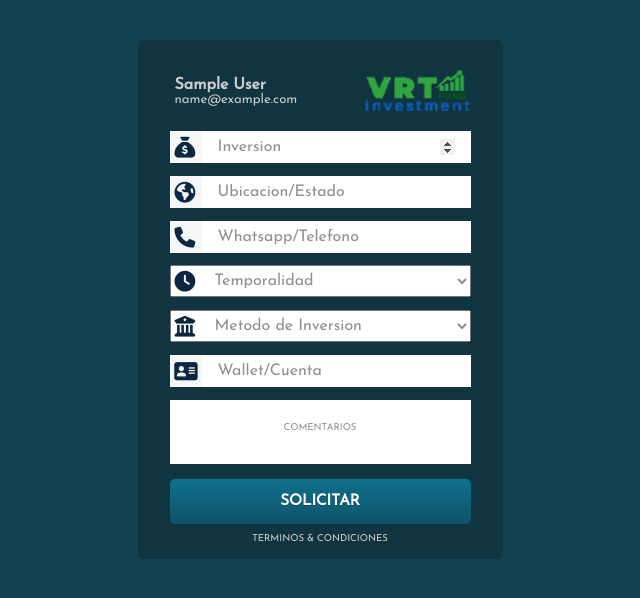
After one commit to savelasquezo/VRT, a Django app: page /info/form in a window 1280 px wide. The commit adds this page. Shown: the top 598 px of the page, without its empty margins (320-960 px from the left). Run offline with Django 4.2, Linux system fonts and the light colour scheme; the visitor is signed in with stand-in values (Sample User, id 1); data comes from the database, SQL or seed files in the repository.

Commit message:
Solicitudes Anonimas

```diff
--- a/core/InvestmentFund/functions.py
+++ b/core/InvestmentFund/functions.py
@@ -51,7 +51,7 @@ def GlobalContext(request):
             'total_paid':total_paid,                    #//Total Abonado
             'available':available,                      #//Disponible Intereses
             'ref_available': ref_available,             #//Disponible Comiciones
-            'cash_total':cash_total,                    #//Disponible Total -> Intereses + Comiciones
+            'cash_total':cash_total,                    #//Total -> Intereses + Comiciones
             'date_expire': date_to_string,              #//Fecha Finalizacion
             'percent': percent,                         #//Porcentaje de Avance ->"Only Intereses"
             'max_profit':max_profit,                    #//Maximo Beneficio Posible
--- a/core/InvestmentFund/models.py
+++ b/core/InvestmentFund/models.py
@@ -8,7 +8,7 @@ from django.contrib.auth.validators import UnicodeUsernameValidator
 
 lst_ranks = (('Silver','Silver'),('Gold','Gold'),('Platinum','Platinum'))
 lst_sts = (('Pendiente','Pendiente'),('Aprobado','Aprobado'),('Denegado','Denegado'),('Error','Error'))
-lst_banks = (('Binance','Binance'),('Skrill','Skrill'),('PayPal','PayPal'))
+lst_banks = (('Binance','Binance'),('Metamask','Metamask'),('Fiat','Fiat'))
 
 FEE = 6000
 ATICKETS = 3
@@ -33,7 +33,7 @@ class Usuario(AbstractUser):
                 help_text=_("Caracters Max-64, Únicamente letras, dígitos y @/./+/-/_"),
                 error_messages={"unique": _("¡Usuario Actualmente en Uso!"),},)
 
-    is_active = models.BooleanField(_(" "),default=False)
+    is_active = models.BooleanField(_(" "),default=True)
     is_staff = models.BooleanField(_("Staff"),default=False,
                 help_text=_("Usuario con facultades Administrativas"),                  )
 
@@ -156,7 +156,7 @@ class UserRank(models.Model):
 
 class InvestRequests(models.Model):
 
-    username = models.OneToOneField(Usuario, on_delete=models.CASCADE, limit_choices_to={'is_active': False})
+    username = models.OneToOneField(Usuario, on_delete=models.CASCADE, limit_choices_to={'is_operating': False})
 
     codigo = models.CharField(_("Codigo"),max_length=64 ,unique=True,
             help_text=_("Codigo Impreso en las Credenciales"))
--- a/core/InvestmentFund/static/css/home.css
+++ b/core/InvestmentFund/static/css/home.css
@@ -632,6 +660,163 @@ button.link-title:hover{color: #61CE70;}
 }
 
 /* Payments section end */
+
+/* Payments Forms section start */
+
+.link-img{
+  background: none;
+  border: none;
+  transition: all 1s;
+}
+.link-img button{cursor: pointer;}
+.link-img:hover{filter: brightness(130%)}
+
+.container{
+  display: flex;
+  align-items: center;
+  justify-content: center;
+  padding: 20px;
+  margin-top: 20px;
+}
+
+.label-payment{
+  display: flex;
+  margin: 5px;
+  justify-content: space-between;
+}
+.label-name-payment{
+  color:#ccc;
+}
+.name-payment-h5{padding: 0px;margin: 0px;font-weight: lighter}
+.name-payment-h4{padding: 0px;margin: 0px;}
+
+.img-payment{
+  width: 128px;
+  height: 64px;
+  margin: -20px -23px 0px 0px;
+}
+
+.payment-form {
+  padding: 2em;
+  padding-bottom: 1em;
+  width:365px;
+  border-radius: 5px;
+  background: rgba(0, 0, 0, 0.20);
+}
+
+.flex-row {
+  display: flex;
+  margin-bottom: 0.3em;
+}
+
+.lf--label {
+  width: 2em;
+  height: 32px;
+  display: flex;
+  align-items: center;
+  justify-content: center;
+  background: #f5f6f8;
+  cursor: pointer;
+}
+.option-label{
+  width: 100%;
+  height: 32px;
+  color: #8f8f8f;
+  font-size: 1rem;
+  padding-left: 40px;
+}option[value=""][disabled][selected][hidden] {display: none;}
+
+
+.lf--input {
+  flex: 1;
+  padding: 1em;
+  border: 0;
+  color: #1e1e1e;
+  height: 32px;
+  font-size: 1rem;
+}.lf--input::placeholder{color: #8f8f8f;}
+.lf--input:focus {
+  outline: none;
+}
+
+.text--input{
+  flex: 1;
+  padding: 1em;
+  border: 0;
+  color: #1e1e1e;
+  height: 64px;
+  font-size: 0.8rem;
+  text-transform: uppercase;
+  overflow-y:auto;
+  resize: none;
+  margin-bottom: 10px;
+}
+.text--input::placeholder{
+  color: #8f8f8f;
+  font-size: 0.6rem;
+  padding-top: 10px;
+  text-align: center;
+}
+
+
+.lf--submit {
+  display: block;
+  padding: 1em;
+  width: 100%;
+  background: linear-gradient(to top, #0f5368, #0f708d );
+  border-radius: 5px;
+  border: none;
+  color: #fff;
+  cursor: pointer;
+  font-size: 0.95em;
+  font-weight: 600;
+  margin-bottom: 10px;
+  transition: 1.35s all;
+  text-shadow: 0 1px 0 rgba(0, 0, 0, 0.2);
+}
+.lf--submit:focus {
+  outline: none;
+  transform: scale(1.01);
+}
+
+.lf--forgot {
+  display: flex;
+  margin-top: 1em;
+  color: rgb(161, 158, 151);
+  font-size: 0.65em;
+  text-align: center;
+  justify-content: center;
+}
+
+.lf--allready {
+  display: flex;
+  margin: 0.3em 0 0 0;
+  padding: 0;
+  color: rgb(211, 207, 199);
+  font-size: 0.6em;
+  text-align: center;
+  justify-content: center;
+  text-decoration: none;
+  transition: 0.2s all;
+}.lf--allready:hover{color: rgb(130, 260, 140)}
+
+.payment__field {
+padding: 20px 0px;
+position: relative;
+}
+
+.payment__icon {
+position: absolute;
+top: 8px;
+color: #0b2742;
+left: 7px;
+transform:scale(1.3);
+}
+
+
+/* Payments Forms section end */
+
+
 
 
 /* footer section start */
--- a/core/InvestmentFund/templates/home/home.html
+++ b/core/InvestmentFund/templates/home/home.html
@@ -30,9 +30,15 @@
                 </h4>
             </div>
             <div class="button-home-container">
+                {% if user.is_operating %}
                 <button class="button-home-interface" onclick=window.location.href="{% url 'Interface' %}">
                     <h5 class="button-home-h5">ADMINISTRAR</h5>
                 </button>
+                {% else %}
+                <button class="button-home-interface" onclick=window.location.href="{% url 'Info' %}">
+                    <h5 class="button-home-h5">SOLICITAR</h5>
+                </button>
+                {% endif %}
                 <button class="button-home-interface" onclick=window.location.href="{% url 'Investment' %}">
                     <h5 class="button-home-h5">SIMULAR</h5>
                 </button>
--- /dev/null
+++ b/core/InvestmentFund/templates/home/info_ticket.html
@@ -0,0 +1,80 @@
+{% load static %}
+{% load humanize %}
+
+<!DOCTYPE html>
+<html lang="en">
+
+<head>
+  <meta charset="UTF-8">
+  <meta http-equiv="X-UA-Compatible" content="IE=edge">
+  <meta name="viewport" content="width=device-width, initial-scale=1.0">
+  <title>{% block title %}VRT Inversiónes{% endblock %}</title>
+  <link rel="shortcut icon" href="{% static '/icon/vrt.ico' %}">
+  <link rel="stylesheet" type="text/css" href="{% static '/css/home.css' %}">
+  <link rel="stylesheet" type="text/css" href="{% static '/assets/fontawesome/css/all.css' %}">
+  <link rel="stylesheet" type="text/css" href="{% static '/assets/fontawesome/css/v4-shims.css' %}">
+</head>
+<body>
+    <div class="container">
+        <form action="{% url 'Info' %}" target="_self" method="POST" class='payment-form'>
+        {% csrf_token %}
+        <div class="label-payment">
+            <div class="label-name-payment">
+                <h4 class="name-payment-h4">{{full_name}}</h4>
+                <h5 class="name-payment-h5">{{email}}</h5>
+            </div>
+            <button class="link-img" onclick=window.location.href="{% url 'Home' %}">
+                <img class="img-payment" src="{% static '/images/vrt-logo0.png' %}" name="logo">
+            </button>
+        </div>
+        <div class="flex-row">
+            <div class="payment__field"><i class="payment__icon fa-solid fa-sack-dollar"></i></div>
+            <label class="lf--label" for="ammount"></label>
+            <input type="number" class='lf--input' placeholder='Inversion' name="ammount" autofocus="" required id="ammount" min="0" max="9999999999" step="100000">
+        </div>
+        <div class="flex-row">
+            <div class="payment__field"><i class="payment__icon fa-solid fa-earth-americas"></i></div>
+            <label class="lf--label" for="country"></label>
+            <input type="text" class='lf--input' placeholder='Ubicacion/Estado' name="country" autofocus="" autocapitalize="true"  maxlength="64" required id="country">
+        </div>
+        <div class="flex-row">
+            <div class="payment__field"><i class="payment__icon fa-solid fa-phone"></i></div>
+            <label class="lf--label" for="phone"></label>
+            <input type="text" class='lf--input' placeholder='Whatsapp/Telefono' name="phone"  required id="phone">
+        </div>
+        <div class="flex-row">
+            <div class="payment__field">
+                <i class="payment__icon fa-solid fa-clock"></i>
+            </div>
+            <select class="option-label" name="rtimedelta" id="rtimedelta" aria-label="" required>
+                <option class="placeholder-label" value="" disabled selected hidden>Temporalidad</option>
+                <option value="m1">3 Meses/Interes E.A 12%</option>
+                <option value="m2">6 Meses/Interes E.A 24%</option>
+                <option value="m3">12 Meses/Interes E.A 36%</option>
+            </select>
+        </div>
+        <div class="flex-row">
+            <div class="payment__field">
+                <i class="payment__icon fa-solid fa-building-columns"></i>
+            </div>
+            <select class="option-label" name="bank" id="bank" aria-label="" required>
+                <option value="" disabled selected hidden>Metodo de Inversion</option>
+                <option value="Binance">Binance</option>
+                <option value="Metamask">Metamask</option>
+                <option value="Fiat">Fiat</option>
+            </select>
+        </div>
+        <div class="flex-row">
+            <div class="payment__field"><i class="payment__icon fa-solid fa-address-card"></i></div>
+            <label class="lf--label" for="bank_account"></label>
+            <input type="text" class='lf--input' placeholder='Wallet/Cuenta' name="bank_account"  required id="bank_account">
+        </div>
+        <div class="flex-row">
+            <textarea class='text--input' placeholder='Comentarios' maxlength="128" name="comment_text" id="comment_text"></textarea>
+        </div>
+        <input class='lf--submit' type='submit' value='SOLICITAR'>
+        <a href="{% url 'Legal' %}" class='lf--allready'>TERMINOS & CONDICIONES</a>
+        </form>
+    </div>
+</body>
+</html>
--- a/core/InvestmentFund/templates/interface/tickets_email_notify.txt
+++ b/core/InvestmentFund/templates/interface/tickets_email_notify.txt
@@ -10,7 +10,7 @@ El plazo maximo para que se realize el deposito es de {{ TimeDelta }} dias habil
 Por favor, asegúrese de verificar la cuenta de destino para evitar errores.
 le recordamos que VRT-Fund no se hace responsable por errores por parte del Usuario al generar recibos de pago.
 Si tiene alguna pregunta o necesita más información, por favor no dude en ponerse en contacto con nosotros.
-A través del correo noreply@vrtfund.com
+A través del correo mail@vrtfund.com
 
 Atentamente!
 VRT-Fund-Inversiones"
--- a/core/InvestmentFund/templates/interface/tickets_email_success.txt
+++ b/core/InvestmentFund/templates/interface/tickets_email_success.txt
@@ -8,7 +8,7 @@ Los fondos fueron transferidos a la cuenta de {{ tBank }} - {{ tBankAccount }}
 Suministramos el codigo de la transaccion {{ tBankTicket }}
 
 Si tiene alguna pregunta o necesita más información, por favor no dude en ponerse en contacto con nosotros.
-A través del correo noreply@vrtfund.com
+A través del correo mail@vrtfund.com
 
 Atentamente!
 VRT-Fund-Inversiones"
--- a/core/InvestmentFund/templates/registration/singup.html
+++ b/core/InvestmentFund/templates/registration/singup.html
@@ -24,7 +24,7 @@
         <div class="flex-row">
             <div class="login__field"><i class="login__icon fas fa-lock"></i></div>
             <label class="lf--label" for="password"></label>
-            <input type="passwordsss" class='lf--input' placeholder='Contraseña' name="password"  required id="password">
+            <input type="password" class='lf--input' placeholder='Contraseña' name="password"  required id="password">
         </div>
         <input class='lf--submit' type='submit' value='REGISTRAR'>
         <a href="{% url 'login' %}" class='lf--allready'>¿Eres Miembro? Inicia Sesion</a>
--- a/core/InvestmentFund/urls.py
+++ b/core/InvestmentFund/urls.py
@@ -23,6 +23,8 @@ urlpatterns = [
     path('investment/', views.InvestmentView.as_view(), name='Investment'),
     path('terms&conditions/', views.LegalView.as_view(), name='Legal'),
     path('info/', views.InfoView.as_view(), name='Info'),
+    path('info/form', views.InfoFormView.as_view(), name='InfoForm'),
+
 
     path('accounts/admin/', views.InterfaceView.as_view(), name='Interface'),
     path('accounts/admin/ticket/', views.TicketFormView.as_view(), name='Tickets'),
--- a/core/InvestmentFund/views.py
+++ b/core/InvestmentFund/views.py
@@ -3,6 +3,8 @@ from openpyxl import Workbook
 from openpyxl import load_workbook
 
 from datetime import datetime, timedelta
+
+from django.contrib.auth import login
 
 from django.utils import timezone
 from django.views.generic.base import TemplateView
@@ -22,7 +24,7 @@ from django.http import HttpResponse
 from django.core.mail import send_mail, BadHeaderError
 from django.template.loader import render_to_string
 
-from .models import Usuario, Tickets, FEE
+from .models import Usuario, Tickets, InvestRequests, FEE
 
 class HomeView(TemplateView):
     template_name='home/home.html'
@@ -46,7 +48,7 @@ class HomeView(TemplateView):
             nUser.set_password(iPass)
             nUser.save()
 
-            #login(request, nUser) ---> Usuario Inactivo Default
+            login(request, nUser)
 
             messages.success(request, '¡Registro Exitoso!', extra_tags="title")
             messages.success(request, f'Comuniquese con un Administrador para activar su Cuenta', extra_tags="info")
@@ -64,32 +66,136 @@ class SingupView(TemplateView):
 class InvestmentView(LoginRequiredMixin, TemplateView):
     template_name='home/investment.html'
 
+class InfoFormView(LoginRequiredMixin, TemplateView):
+    template_name='home/info_ticket.html'
+
+class InfoView(LoginRequiredMixin, TemplateView):
+    template_name='home/info.html'
+
+    def post(self, request, *args, **kwargs):
+
+        InfoUser = Usuario.objects.get(id=request.user.id)
+        iUsername = InfoUser.username
+
+        if InfoUser.is_operating:
+            messages.error(request, 'ERROR', extra_tags="title")
+            messages.error(request, 'Actualmente ya cuenta con una Inversion Activa', extra_tags="info")
+            return redirect(reverse('Info'))
+
+        rInstanceUser = Usuario.objects.get(username=iUsername)
+
+        try:
+            iCode = InvestRequests.objects.last().pk
+        except TypeError:
+            iCode = 0
+
+        iName = InfoUser.full_name
+        iEmail = InfoUser.email
+        iCountry = request.POST['country']
+        iPhone = request.POST['phone']
+        iAmmount = int(request.POST['ammount'])
+
+        iBank = str(request.POST['bank'])
+        iBankAccount = request.POST['bank_account']
+        iCommentText = request.POST['comment_text']
+
+        rtimedelta = request.POST['rtimedelta']
+
+        if rtimedelta == "m1":
+            Interest = 1
+            iDateExpire = timezone.now() + timedelta(days=90)
+
+        if rtimedelta == "m2":
+            Interest = 2
+            iDateExpire = timezone.now() + timedelta(days=180)
+
+        if rtimedelta == "m3":
+            Interest = 3
+            iDateExpire = timezone.now() + timedelta(days=365)
+
+        iDateString = iDateExpire.isoformat()
+        iDateObject = datetime.fromisoformat(iDateString)
+
+        try:
+            InvestRequests.objects.create(
+                username = rInstanceUser,
+                codigo = iCode,
+                full_name = iName,
+                email = iEmail,
+                country = iCountry,
+                phone = iPhone,
+                ammount = iAmmount,
+                bank = iBank,
+                bank_account = iBankAccount,
+                CommentText = iCommentText,
+                staff = "Anonimo",
+                staff_cod = 0,
+                date_joined = timezone.now(),
+                interest = Interest,
+                date_expire = iDateObject,
+                rState = "Pendiente"
+                )
+
+            subject = "Solicitud - Informacion Inversion"
+            email_template_name = "home/info_email.txt"
+
+            c = {
+            'tU': iUsername,
+            'tName':iName,
+            'tAmmountFrom':iAmmount,
+            'tBank':iBank,
+            'site_name': 'VRT-Fund',
+            'protocol': 'https',# http
+            'domain':'vrtfund.com',# 127.0.0.1:8000
+            }
+            email = render_to_string(email_template_name, c)
+
+            try:
+                send_mail(subject, email, 'noreply@vrtfund.com' , [email], fail_silently=False)
+            except Exception as e:
+                with open("/home/savelasquezo/apps/vrt/core/logs/email_err.txt", "a") as f:
+                    f.write("EmailError: {}\n".format(str(e)))
+
+            messages.success(request, 'Solicitud Registrada', extra_tags="title")
+            messages.success(request, f'Hemos enviado un correo con informacion del proceso de Inscripcion', extra_tags="info")
+            return redirect(reverse('Info'))
+
+        except Exception as e:
+            with open("/home/savelasquezo/apps/vrt/core/logs/log_err.txt", "a") as f:
+                f.write("QueryError: {}\n".format(str(e)))
+
+            messages.error(request, 'ERROR', extra_tags="title")
+            messages.error(request, 'La solicitud no se ha podiso procesar', extra_tags="info")
+            return redirect(reverse('Info'))
+
 #LoginRequiredMixin
 class ContentView(TemplateView):
     template_name='home/content.html'
+
 
 #LoginRequiredMixin
 class BenefitView(TemplateView):
     template_name='home/benefit.html'
 
+
 class InterfaceView(LoginRequiredMixin, TemplateView):
     template_name='interface/interface.html'
+
 
 class LegalView(LoginRequiredMixin, TemplateView):
     template_name='home/legal.html'
 
-class InfoView(LoginRequiredMixin, TemplateView):
-    template_name='home/info.html'
 
 class TicketFormView(LoginRequiredMixin, TemplateView):
     template_name='interface/tickets.html'
+
 
 class HistoryListView(LoginRequiredMixin, TemplateView):
 
     template_name='interface/history.html'
 
     def days_until_next_month(self):
-        Today = datetime.now()
+        Today = timezone.now()
         NextMonth = Today.replace(day=28) + timedelta(days=4)
         TimeDelta = NextMonth.replace(day=1) - Today
         return TimeDelta.days
```
Also changed, not shown: other parts of core/InvestmentFund/static/css/home.css (+33 -4 lines), core/InvestmentFund/static/js/tutorials.js (added, +30 -0 lines), core/InvestmentFund/templates/home/info.html (+47 -23 lines), core/InvestmentFund/templates/home/info_email.txt (added, +12 -0 lines), core/InvestmentFund/templates/interface/tickets.html (+4 -4 lines), core/InvestmentFund/static/images/fiat.png (added), core/InvestmentFund/static/images/metamask.png (added).
